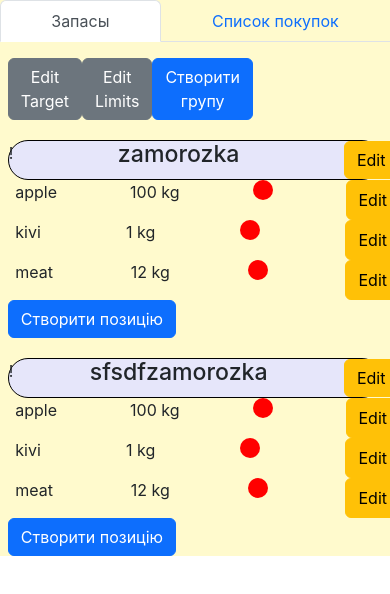
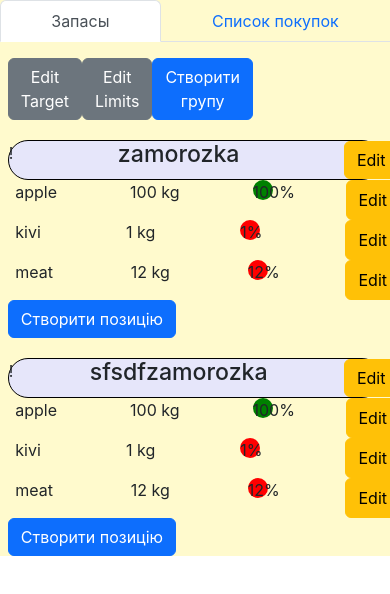
Before and after one commit to Tretmax/zapasy, a React (Create React App) app: page / in a window 390 px wide. Both pictures are taken after a click on the tab "Запасы". Shown: the top 594 px of the page. Built offline with nearby package versions, Linux system fonts and the light colour scheme.

Commit message:
add responsive level value

```diff
--- a/src/components/Item.jsx
+++ b/src/components/Item.jsx
@@ -23,7 +23,8 @@ const Status = styled.div`
   width: 20px;
   height: 20px;
   border-radius: 100%;
-  background-color: red;
+  background-color: ${(props) =>
+    props.level < 50 ? "red" : props.level < 75 ? "yellow" : "green"};
 `;
 
 const Item = ({ itemData, groupId, activeTarget }) => {
@@ -32,6 +33,7 @@ const Item = ({ itemData, groupId, activeTarget }) => {
   const [isCurrentValueRedact, setCurrentValueRedact] = useState(false);
 
   const dispatch = useDispatch();
+  const level = Math.floor((itemData.value / itemData.targetValue) * 100);
 
   return (
     <ItemStyle>
@@ -94,7 +96,7 @@ const Item = ({ itemData, groupId, activeTarget }) => {
         )}{" "}
         {itemData.etc}
       </p>
-      <Status />
+      <Status level={level}>{level}% </Status>
       {isCurrentValueRedact ? (
         <Buttons>
           <Button
--- a/src/containers/reserves.jsx
+++ b/src/containers/reserves.jsx
@@ -48,7 +48,7 @@ const Reserves = () => {
         />
       </Form.Group>
       <Button variant="primary" type="submit">
-        Submit
+      Створити
       </Button>
     </Form>
   );
@@ -95,7 +95,7 @@ const Reserves = () => {
           />
         </Form.Group>
         <Button variant="primary" type="submit">
-          Submit
+          Створити
         </Button>
       </Form>
     );
```
